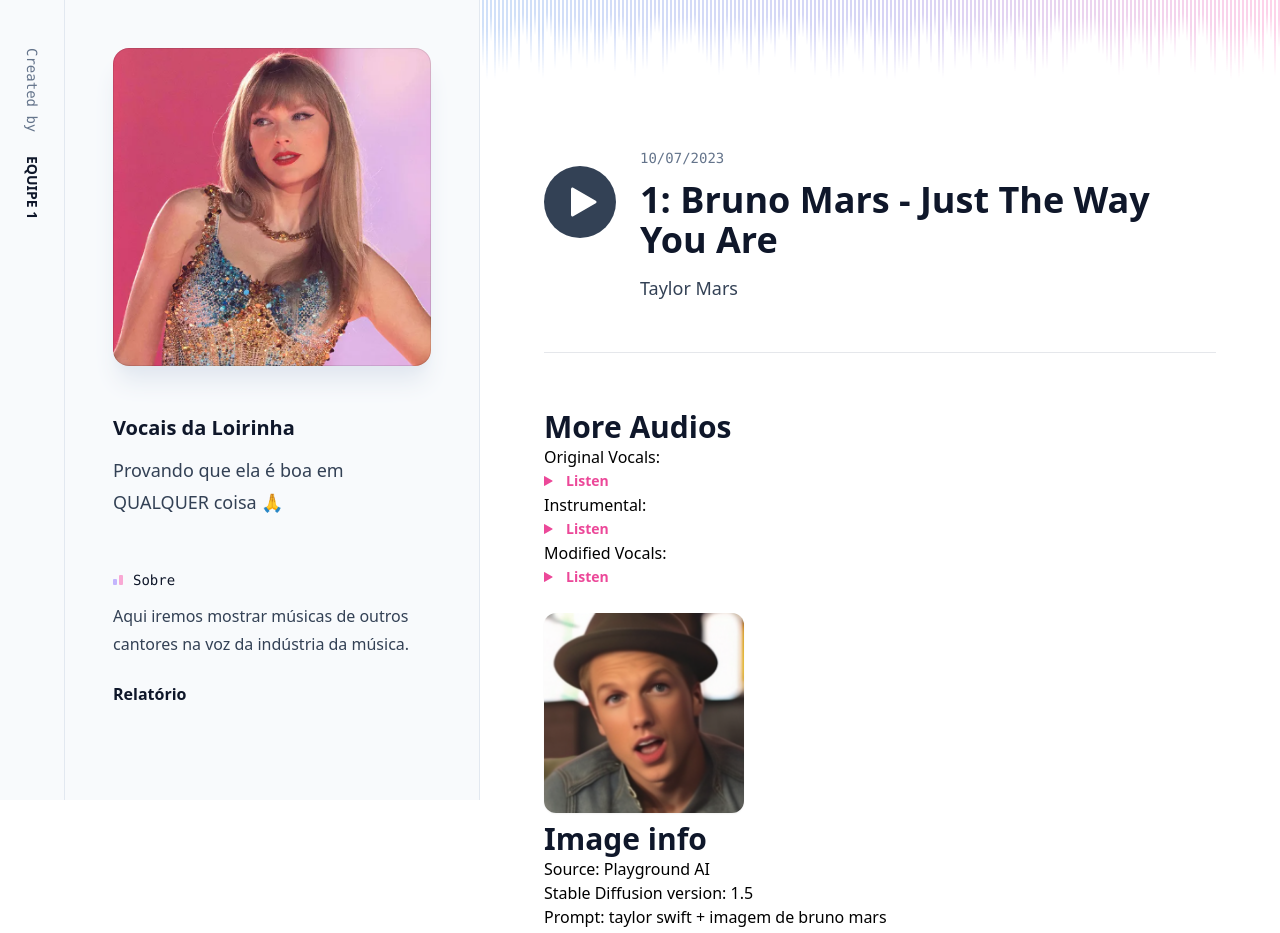
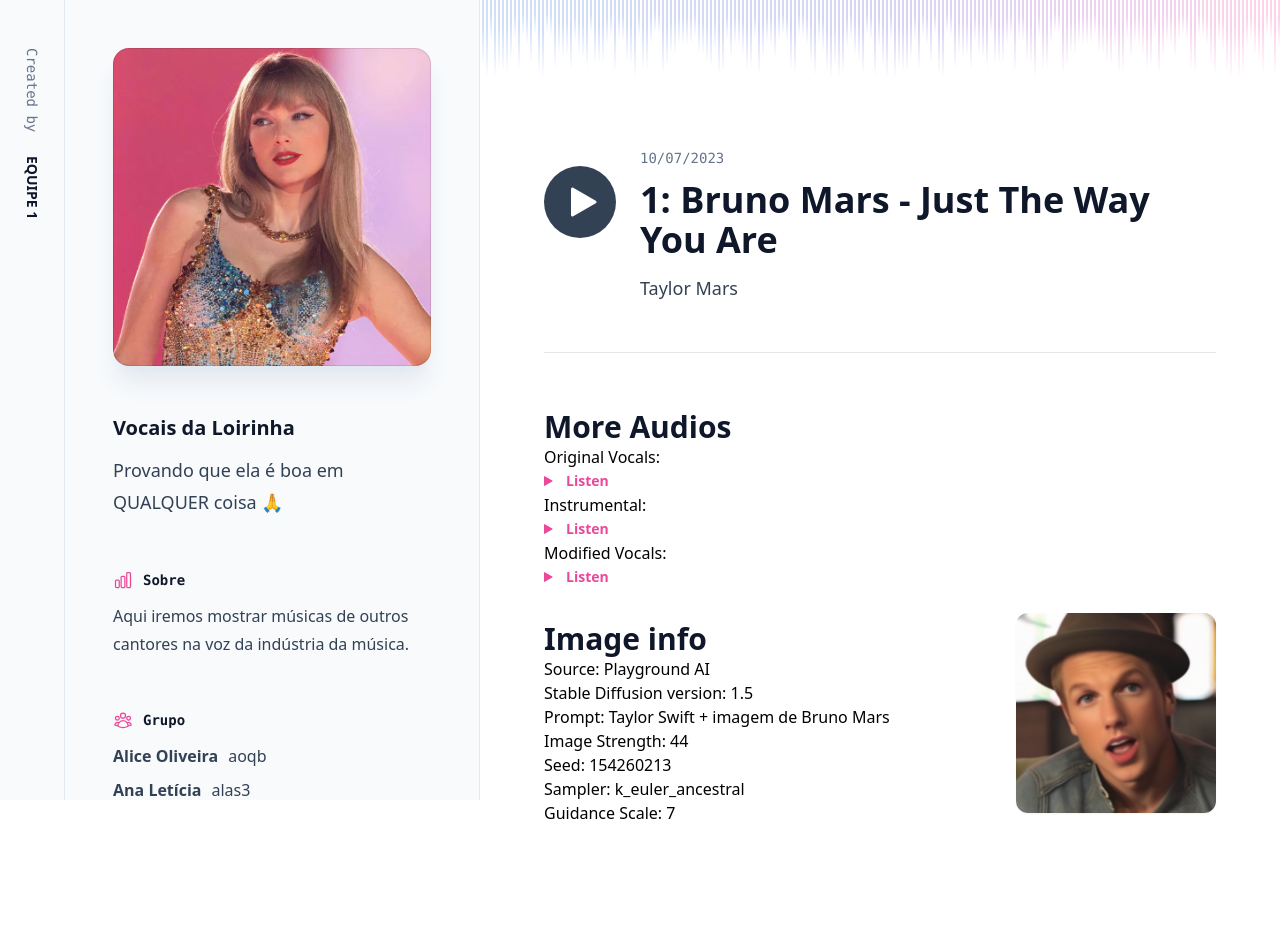
Before and after one commit to guimorone/criatividade-computacional, a Next.js app in the folder frontend/: page /1 in a window 1280 px wide. Shown: the top 933 px of the page. Built offline with nearby package versions, Linux system fonts and the light colour scheme; a web font is replaced by a local one.

Commit message:
fix everything

```diff
--- a/frontend/src/components/Layout.jsx
+++ b/frontend/src/components/Layout.jsx
@@ -71,18 +71,19 @@ function Waveform(props) {
   )
 }
 
-function TinyWaveFormIcon({ colors = [], ...props }) {
+function TinyWaveFormIcon({ ...props }) {
   return (
-    <svg aria-hidden="true" viewBox="0 0 10 10" {...props}>
-      <path
-        d="M0 5a1 1 0 0 1 1-1h2a1 1 0 0 1 1 1v4a1 1 0 0 1-1 1H1a1 1 0 0 1-1-1V5Z"
-        className={colors[0]}
-      />
-      <path
-        d="M6 1a1 1 0 0 1 1-1h2a1 1 0 0 1 1 1v8a1 1 0 0 1-1 1H7a1 1 0 0 1-1-1V1Z"
-        className={colors[1]}
-      />
+    <svg xmlns="http://www.w3.org/2000/svg" fill="none" viewBox="0 0 24 24" strokeWidth={1.5} stroke="currentColor" {...props}>
+      <path strokeLinecap="round" strokeLinejoin="round" d="M3 13.125C3 12.504 3.504 12 4.125 12h2.25c.621 0 1.125.504 1.125 1.125v6.75C7.5 20.496 6.996 21 6.375 21h-2.25A1.125 1.125 0 013 19.875v-6.75zM9.75 8.625c0-.621.504-1.125 1.125-1.125h2.25c.621 0 1.125.504 1.125 1.125v11.25c0 .621-.504 1.125-1.125 1.125h-2.25a1.125 1.125 0 01-1.125-1.125V8.625zM16.5 4.125c0-.621.504-1.125 1.125-1.125h2.25C20.496 3 21 3.504 21 4.125v15.75c0 .621-.504 1.125-1.125 1.125h-2.25a1.125 1.125 0 01-1.125-1.125V4.125z" />
     </svg>
+
+  )
+}
+
+function PaperIcon({ ...props }) {
+  return (<svg xmlns="http://www.w3.org/2000/svg" fill="none" viewBox="0 0 24 24" strokeWidth={1.5} stroke="currentColor"  {...props}>
+    <path strokeLinecap="round" strokeLinejoin="round" d="M12 7.5h1.5m-1.5 3h1.5m-7.5 3h7.5m-7.5 3h7.5m3-9h3.375c.621 0 1.125.504 1.125 1.125V18a2.25 2.25 0 01-2.25 2.25M16.5 7.5V18a2.25 2.25 0 002.25 2.25M16.5 7.5V4.875c0-.621-.504-1.125-1.125-1.125H4.125C3.504 3.75 3 4.254 3 4.875V18a2.25 2.25 0 002.25 2.25h13.5M6 7.5h3v3H6v-3z" />
+  </svg>
   )
 }
 
@@ -95,32 +96,36 @@ function PersonIcon(props) {
   )
 }
 
+function GroupIcon({ ...props }) {
+  return (<svg xmlns="http://www.w3.org/2000/svg" fill="none" viewBox="0 0 24 24" strokeWidth={1.5} stroke="currentColor" {...props}>
+    <path strokeLinecap="round" strokeLinejoin="round" d="M18 18.72a9.094 9.094 0 003.741-.479 3 3 0 00-4.682-2.72m.94 3.198l.001.031c0 .225-.012.447-.037.666A11.944 11.944 0 0112 21c-2.17 0-4.207-.576-5.963-1.584A6.062 6.062 0 016 18.719m12 0a5.971 5.971 0 00-.941-3.197m0 0A5.995 5.995 0 0012 12.75a5.995 5.995 0 00-5.058 2.772m0 0a3 3 0 00-4.681 2.72 8.986 8.986 0 003.74.477m.94-3.197a5.971 5.971 0 00-.94 3.197M15 6.75a3 3 0 11-6 0 3 3 0 016 0zm6 3a2.25 2.25 0 11-4.5 0 2.25 2.25 0 014.5 0zm-13.5 0a2.25 2.25 0 11-4.5 0 2.25 2.25 0 014.5 0z" />
+  </svg>
+  )
+}
+
 function AboutSection(props) {
 
   return (
     <section {...props}>
       <h2 className="flex items-center font-mono text-sm font-medium leading-7 text-slate-900">
         <TinyWaveFormIcon
-          colors={['fill-violet-300', 'fill-pink-300']}
-          className="h-2.5 w-2.5"
+          className="h-5 w-5 text-pink-500"
         />
-        <span className="ml-2.5">Sobre</span>
+        <span className="ml-2.5 font-semibold">Sobre</span>
       </h2>
       <p
         className={'mt-2 text-base leading-7 text-slate-700'}
       >
         Aqui iremos mostrar músicas de outros cantores na voz da indústria da música.
       </p>
-      <br/>
-      <p className="text-l font-bold text-slate-900">
-        <Link href="./pdf/report.pdf">Relatório</Link>
-      </p>
+      <br />
     </section>
   )
 }
 
 export function Layout({ children }) {
-  let hosts = ['EQUIPE 1']
+  const hosts = ['EQUIPE 1']
+  const group = [{ name: 'Alice Oliveira', login: 'aoqb' }, { name: 'Ana Letícia', login: 'alas3' }, { name: 'Guilherme Morone', login: 'gma2' }, { name: 'Williams Santiago', login: 'wssf' }, { name: 'Matheus Godinho', login: 'mrbg' }, { name: 'Enrique Laborão', login: 'elm2' }, { name: 'Marcello Menezes', login: 'meam' }]
 
   return (
     <>
@@ -163,7 +168,26 @@ export function Layout({ children }) {
               Provando que ela é boa em QUALQUER coisa 🙏
             </p>
           </div>
-          <AboutSection className="mt-12 hidden lg:block" />
+          <div className='hidden lg:block mt-12 space-y-6'>
+            <AboutSection  />
+            <div className='pb-2 space-y-2'>
+              <div className="flex items-center gap-x-2.5">
+                <GroupIcon className='w-5 h-5 text-pink-500' />
+                <p className='font-mono text-sm font-semibold leading-7 text-slate-900'>Grupo</p>
+              </div>
+              <div className='space-y-1.5'>
+                {group.map(({ name, login }) => <div className='flex gap-x-2.5 text-base leading-7 text-slate-700'>
+                  <p className='font-semibold'>{name}</p>
+                  <p>{login}</p>
+                </div>)}
+              </div>
+            </div>
+            <Link href="./pdf/report.pdf" target='_blank' className="flex items-center gap-x-2.5 text-l hover:opacity-70 opacity-100">
+              <PaperIcon className="w-5 h-5 text-pink-500" />
+              <p className='text-sm font-semibold leading-7 font-mono text-slate-900'>Relatório <i>Post Mortem</i></p>
+            </Link>
+          </div>
+
 
         </div>
       </header>
@@ -173,7 +197,25 @@ export function Layout({ children }) {
       </main>
       <footer className="border-t border-slate-200 bg-slate-50 py-10 pb-40 sm:py-16 sm:pb-32 lg:hidden">
         <div className="mx-auto px-4 sm:px-6 md:max-w-2xl md:px-4">
-          <AboutSection />
+        <div className='mt-12 space-y-6'>
+            <AboutSection  />
+            <div className='pb-2 space-y-2'>
+              <div className="flex items-center gap-x-2.5">
+                <GroupIcon className='w-5 h-5 text-pink-500' />
+                <p className='font-mono text-sm font-semibold leading-7 text-slate-900'>Grupo</p>
+              </div>
+              <div className='space-y-1.5'>
+                {group.map(({ name, login }) => <div className='flex gap-x-2.5 text-base leading-7 text-slate-700'>
+                  <p className='font-semibold'>{name}</p>
+                  <p>{login}</p>
+                </div>)}
+              </div>
+            </div>
+            <Link href="./pdf/report.pdf" target='_blank' className="flex items-center gap-x-2.5 text-l hover:opacity-70 opacity-100">
+              <PaperIcon className="w-5 h-5 text-pink-500" />
+              <p className='text-sm font-semibold leading-7 font-mono text-slate-900'>Relatório <i>Post Mortem</i></p>
+            </Link>
+          </div>
           <h2 className="mt-8 flex items-center font-mono text-sm font-medium leading-7 text-slate-900">
             <PersonIcon className="h-3 w-auto fill-slate-300" />
             <span className="ml-2.5">Created by</span>
--- a/frontend/src/metadata/gallery.json
+++ b/frontend/src/metadata/gallery.json
@@ -8,7 +8,7 @@
             "content":{
                 "source" :"Playground AI",
                 "stable_diffusion_version": 1.5,
-                "prompt": "taylor swift + imagem de bruno mars",
+                "prompt": "Taylor Swift + imagem de Bruno Mars",
                 "image_strength":44,
                 "seed":154260213,
                 "sampler":"k_euler_ancestral",
@@ -23,8 +23,8 @@
             "content":{
                 "source" :"Playground AI",
                 "stable_diffusion_version": 1.5,
-                "prompt": "taylor swift + imagem de bruno mars",
-                "image_strength":44,
+                "prompt": "Taylor Swift + imagem de Miley Cyrus",
+                "image_strength":83,
                 "seed":154260213,
                 "sampler":"k_euler_ancestral",
                 "guidance_scale":7
@@ -38,8 +38,8 @@
             "content":{
                 "source" :"Playground AI",
                 "stable_diffusion_version": 1.5,
-                "prompt": "taylor swift + imagem de bruno mars",
-                "image_strength":44,
+                "prompt": "Taylor Swift + imagem de Marília Mendonça",
+                "image_strength":85,
                 "seed":154260213,
                 "sampler":"k_euler_ancestral",
                 "guidance_scale":7
@@ -53,8 +53,8 @@
             "content":{
                 "source" :"Playground AI",
                 "stable_diffusion_version": 1.5,
-                "prompt": "taylor swift + imagem de bruno mars",
-                "image_strength":44,
+                "prompt": "Taylor Swift + imagem de Manu Gavassi",
+                "image_strength":71,
                 "seed":154260213,
                 "sampler":"k_euler_ancestral",
                 "guidance_scale":7
@@ -68,8 +68,8 @@
             "content":{
                 "source" :"Playground AI",
                 "stable_diffusion_version": 1.5,
-                "prompt": "taylor swift + imagem de bruno mars",
-                "image_strength":44,
+                "prompt": "Taylor Swift + imagem de Adele",
+                "image_strength":47,
                 "seed":154260213,
                 "sampler":"k_euler_ancestral",
                 "guidance_scale":7
@@ -83,8 +83,8 @@
             "content":{
                 "source" :"Playground AI",
                 "stable_diffusion_version": 1.5,
-                "prompt": "taylor swift + imagem de bruno mars",
-                "image_strength":44,
+                "prompt": "Taylor Swift + imagem de Gotye",
+                "image_strength":74,
                 "seed":154260213,
                 "sampler":"k_euler_ancestral",
                 "guidance_scale":7
@@ -98,8 +98,8 @@
             "content":{
                 "source" :"Playground AI",
                 "stable_diffusion_version": 1.5,
-                "prompt": "taylor swift + imagem de bruno mars",
-                "image_strength":44,
+                "prompt": "Taylor Swift + imagem de Amy Lee",
+                "image_strength":70,
                 "seed":154260213,
                 "sampler":"k_euler_ancestral",
                 "guidance_scale":7
@@ -113,8 +113,8 @@
             "content":{
                 "source" :"Playground AI",
                 "stable_diffusion_version": 1.5,
-                "prompt": "taylor swift + imagem de bruno mars",
-                "image_strength":44,
+                "prompt": "Taylor Swift + imagem de Demi Lovato",
+                "image_strength":84,
                 "seed":154260213,
                 "sampler":"k_euler_ancestral",
                 "guidance_scale":7
@@ -128,7 +128,7 @@
             "content":{
                 "source" :"Playground AI",
                 "stable_diffusion_version": 1.5,
-                "prompt": "taylor swift + imagem de Elis Regina",
+                "prompt": "Taylor Swift + imagem de Elis Regina",
                 "image_strength":81,
                 "seed":154260213,
                 "sampler":"k_euler_ancestral",
@@ -143,7 +143,7 @@
             "content":{
                 "source" :"Playground AI",
                 "stable_diffusion_version": 1.5,
-                "prompt": "taylor swift + imagem de Harry Styles",
+                "prompt": "Taylor Swift + imagem de Harry Styles",
                 "image_strength":62,
                 "seed":154260213,
                 "sampler":"k_euler_ancestral",
@@ -158,7 +158,7 @@
             "content":{
                 "source" :"Playground AI",
                 "stable_diffusion_version": 1.5,
-                "prompt": "taylor swift + imagem de Cosplay de Naruto",
+                "prompt": "Taylor Swift + imagem de Cosplay de Naruto",
                 "image_strength":86,
                 "seed":154260213,
                 "sampler":"k_euler_ancestral",
@@ -173,7 +173,7 @@
             "content":{
                 "source" :"Playground AI",
                 "stable_diffusion_version": 1.5,
-                "prompt": "taylor swift + imagem de Michael Jackson",
+                "prompt": "Taylor Swift + imagem de Michael Jackson",
                 "image_strength":65,
                 "seed":154260213,
                 "sampler":"k_euler_ancestral",
@@ -188,7 +188,7 @@
             "content":{
                 "source" :"Playground AI",
                 "stable_diffusion_version": 1.5,
-                "prompt": "taylor swift + imagem de Beyonce",
+                "prompt": "Taylor Swift + imagem de Beyonce",
                 "image_strength":89,
                 "seed":154260213,
                 "sampler":"k_euler_ancestral",
@@ -203,8 +203,8 @@
             "content":{
                 "source" :"Playground AI",
                 "stable_diffusion_version": 1.5,
-                "prompt": "taylor swift + imagem de bruno mars",
-                "image_strength":44,
+                "prompt": "Taylor Swift + imagem de Pablo",
+                "image_strength":90,
                 "seed":154260213,
                 "sampler":"k_euler_ancestral",
                 "guidance_scale":7
@@ -218,7 +218,7 @@
             "content":{
                 "source" :"Playground AI",
                 "stable_diffusion_version": 1.5,
-                "prompt": "taylor swift + imagem da personagem Gabriella Montez",
+                "prompt": "Taylor Swift + imagem da personagem Gabriella Montez",
                 "image_strength":64,
                 "seed":998505856,
                 "sampler":"k_euler_ancestral",
--- a/frontend/src/pages/[episode].jsx
+++ b/frontend/src/pages/[episode].jsx
@@ -7,7 +7,7 @@ import { PlayButton } from '@/components/player/PlayButton'
 import { PlayPauseIcon } from '@/components/PlayPauseIcon'
 import gallery from "../metadata/gallery.json"
 
-function ListenButton({episode, audio_filename}){
+function ListenButton({ episode, audio_filename }) {
 
   let audioPlayerData = useMemo(
     () => ({
@@ -27,9 +27,8 @@ function ListenButton({episode, audio_filename}){
       type="button"
       onClick={() => player.toggle()}
       className="flex items-center text-sm font-bold leading-6 text-pink-500 hover:text-pink-700 active:text-pink-900"
-      aria-label={`${player.playing ? 'Pause' : 'Play'} episode ${
-        episode.title
-      }`}
+      aria-label={`${player.playing ? 'Pause' : 'Play'} episode ${episode.title
+        }`}
     >
       <PlayPauseIcon
         playing={player.playing}
@@ -83,25 +82,27 @@ export default function Episode({ episode }) {
           <div className="flex flex-col">
             <h2 className="mt-2 text-3xl font-bold text-slate-900">More Audios</h2>
             <p>Original Vocals:</p>
-            <ListenButton episode={episode} audio_filename="original"/>
+            <ListenButton episode={episode} audio_filename="original" />
             <p>Instrumental:</p>
-            <ListenButton episode={episode} audio_filename="instrumental"/>
+            <ListenButton episode={episode} audio_filename="instrumental" />
             <p>Modified Vocals:</p>
-            <ListenButton episode={episode} audio_filename="modified"/>
-            <br/>
+            <ListenButton episode={episode} audio_filename="modified" />
+            <br />
 
-            <div >
-              <img src={`/images/${episode.id}.png`} className="rounded-md shadow-sm sm:rounded-lg lg:rounded-xl" style={{ "height": "200px", width:"200px"}} />
+            <div className='flex gap-x-2.5 justify-between'>
+              <div><h2 className="mt-2 text-3xl font-bold text-slate-900">Image info</h2>
+                <p>Source: {episode.content.source}</p>
+                <p>Stable Diffusion version: {episode.content.stable_diffusion_version}</p>
+                <p>Prompt: {episode.content.prompt}</p>
+                <p>Image Strength: {episode.content.image_strength}</p>
+                <p>Seed: {episode.content.seed}</p>
+                <p>Sampler: {episode.content.sampler}</p>
+                <p>Guidance Scale: {episode.content.guidance_scale}</p></div>
+              <img src={`/images/${episode.id}.png`} className="rounded-md shadow-sm sm:rounded-lg lg:rounded-xl" style={{ "height": "200px", width: "200px" }} />
             </div>
 
-            <h2 className="mt-2 text-3xl font-bold text-slate-900">Image info</h2>
-            <p>Source: {episode.content.source}</p>
-            <p>Stable Diffusion version: {episode.content.stable_diffusion_version}</p>
-            <p>Prompt: {episode.content.prompt}</p>
-            <p>Image Strength: {episode.content.image_strength}</p>
-            <p>Seed: {episode.content.seed}</p>
-            <p>Sampler: {episode.content.sampler}</p>
-            <p>Guidance Scale: {episode.content.guidance_scale}</p>
+
+
           </div>
         </Container>
       </article>
@@ -110,7 +111,7 @@ export default function Episode({ episode }) {
 }
 
 export async function getStaticProps({ params }) {
-  let items = {...gallery}.data
+  let items = { ...gallery }.data
   let episode = items
     .map(({ id, title, description, audio_type, published, content }) => ({
       id: id.toString(),
@@ -137,7 +138,7 @@ export async function getStaticProps({ params }) {
 }
 
 export async function getStaticPaths() {
-  let items = {...gallery}.data
+  let items = { ...gallery }.data
 
   return {
     paths: items.map(({ id }) => ({
```
Also changed, not shown: 1 other file (tests, documents, lock files or other folders).
